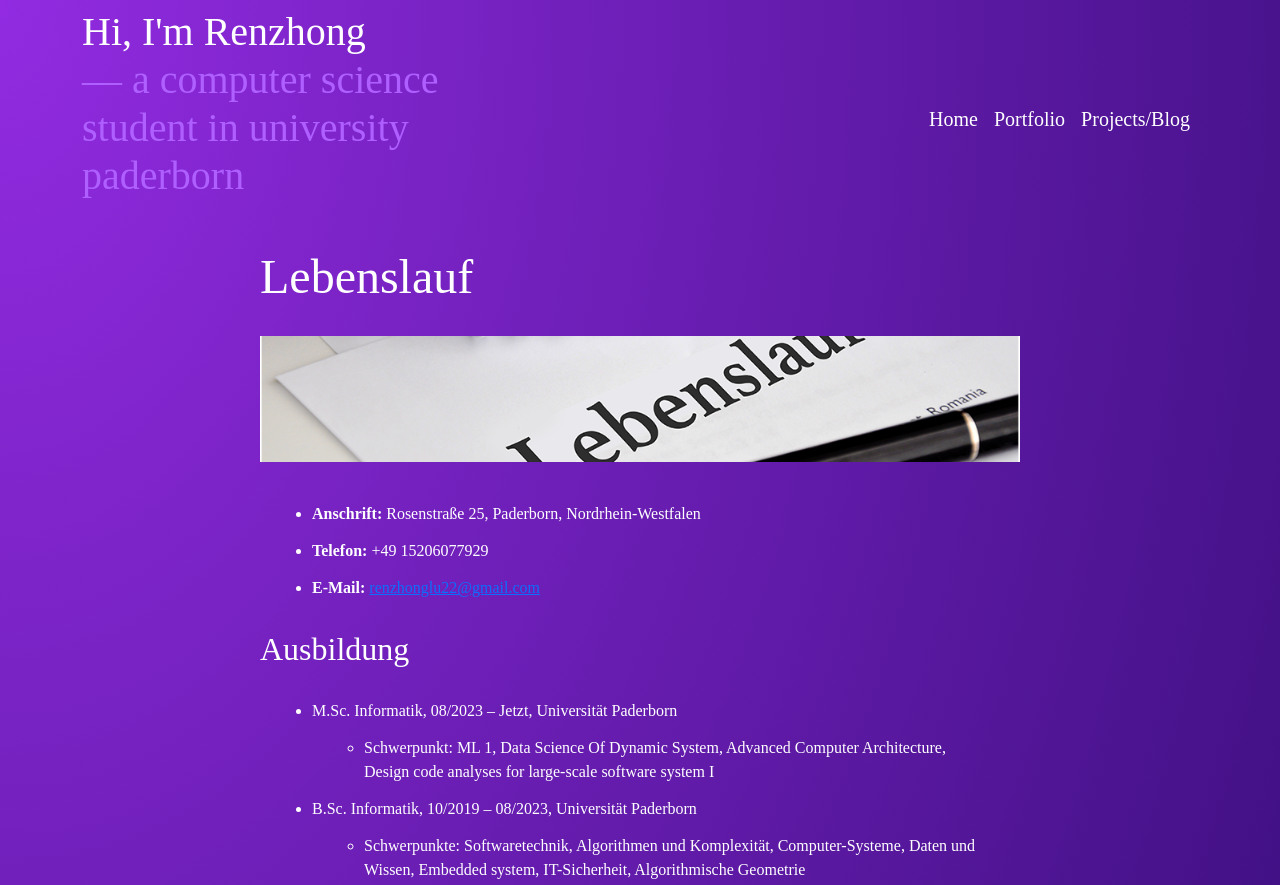
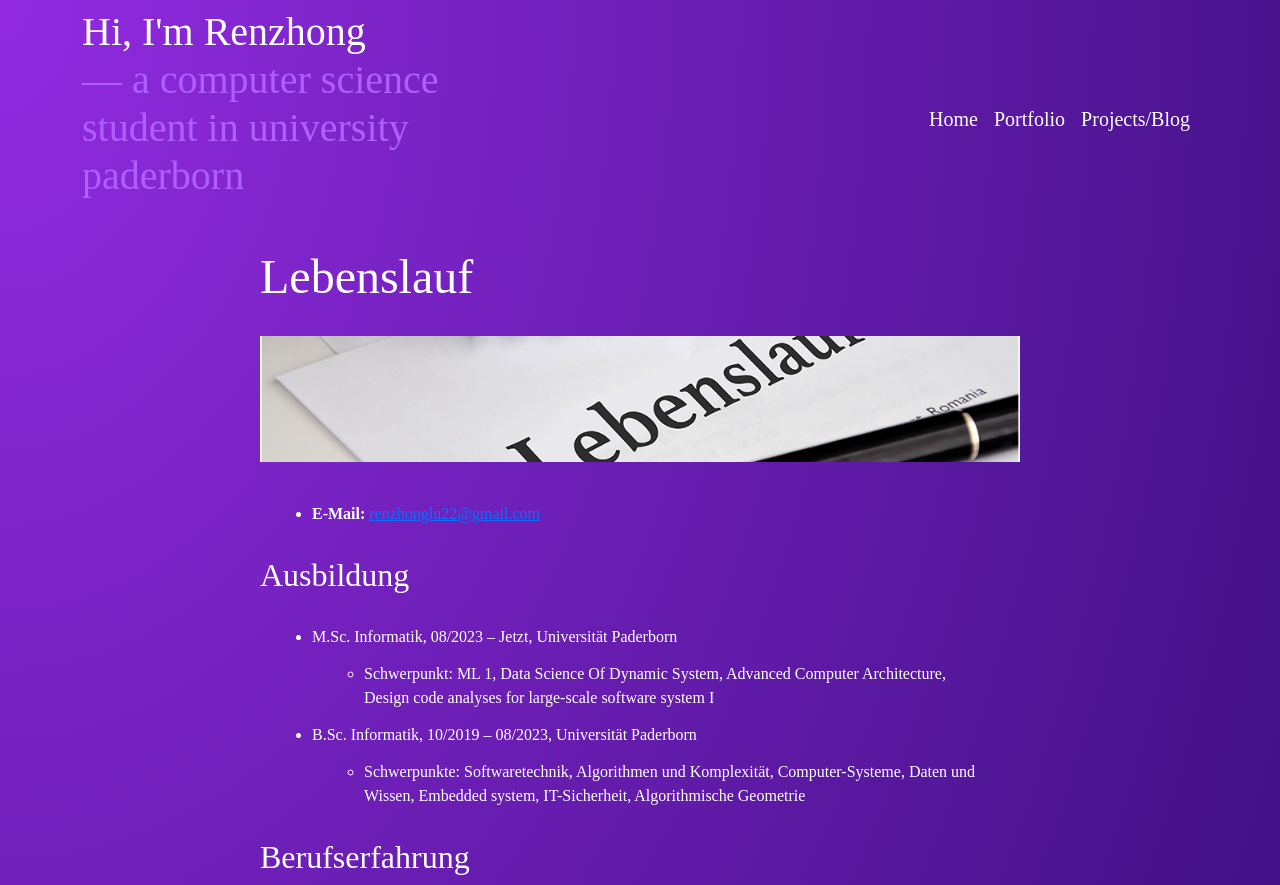
Before and after one commit to renzhonglu11/My_profolio, a Gatsby site: page /projects/cv/ in a window 1280 px wide. Shown: the top 885 px of the page. Built offline with nearby package versions, Linux system fonts and the light colour scheme; Gatsby itself is replaced by a stand-in of ours.

Commit message:
change cv

```diff
--- a/src/content/cv.md
+++ b/src/content/cv.md
@@ -7,9 +7,6 @@ featuredImg: ../images/features/lebenslauf-schreiben-vorlage-banner.png
 thumb: ../images/thumbs/lebenslauf.png
 ---
 
-
-- **Anschrift:** Rosenstraße 25, Paderborn, Nordrhein-Westfalen
-- **Telefon:** +49 15206077929
 - **E-Mail:** renzhonglu22@gmail.com
 
 ## Ausbildung
```
